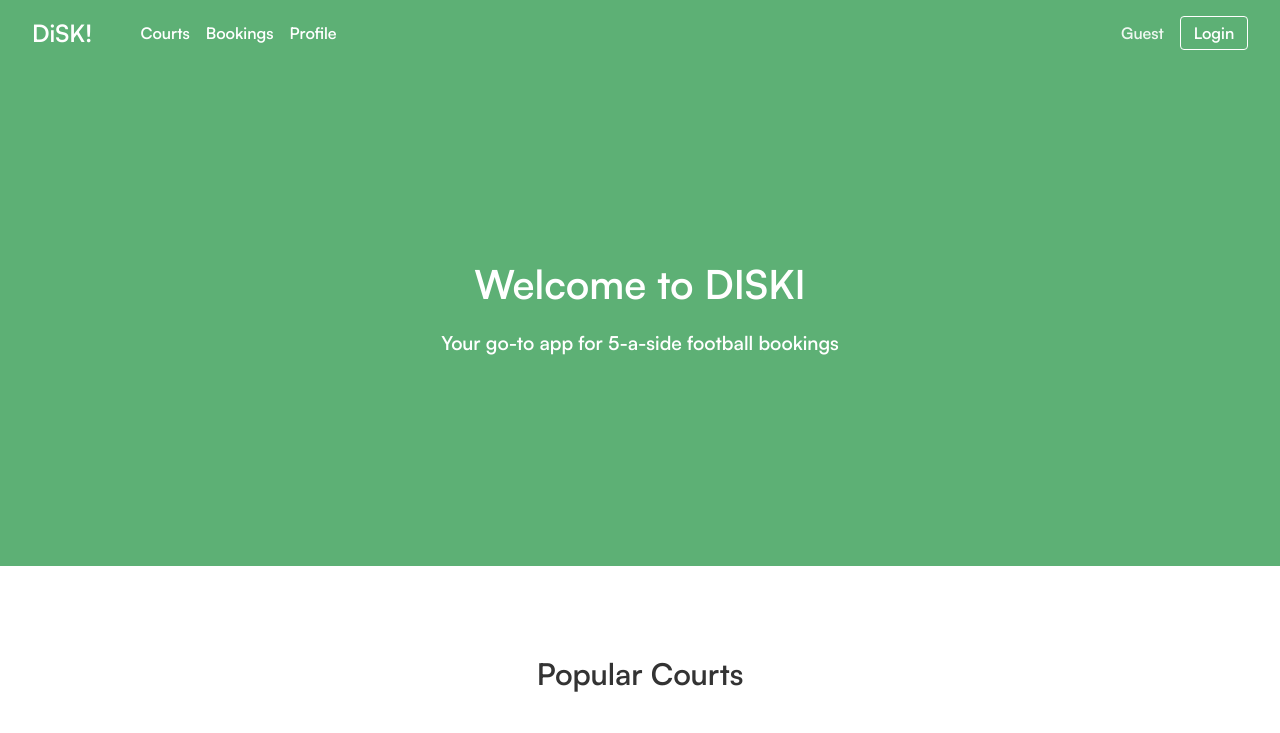
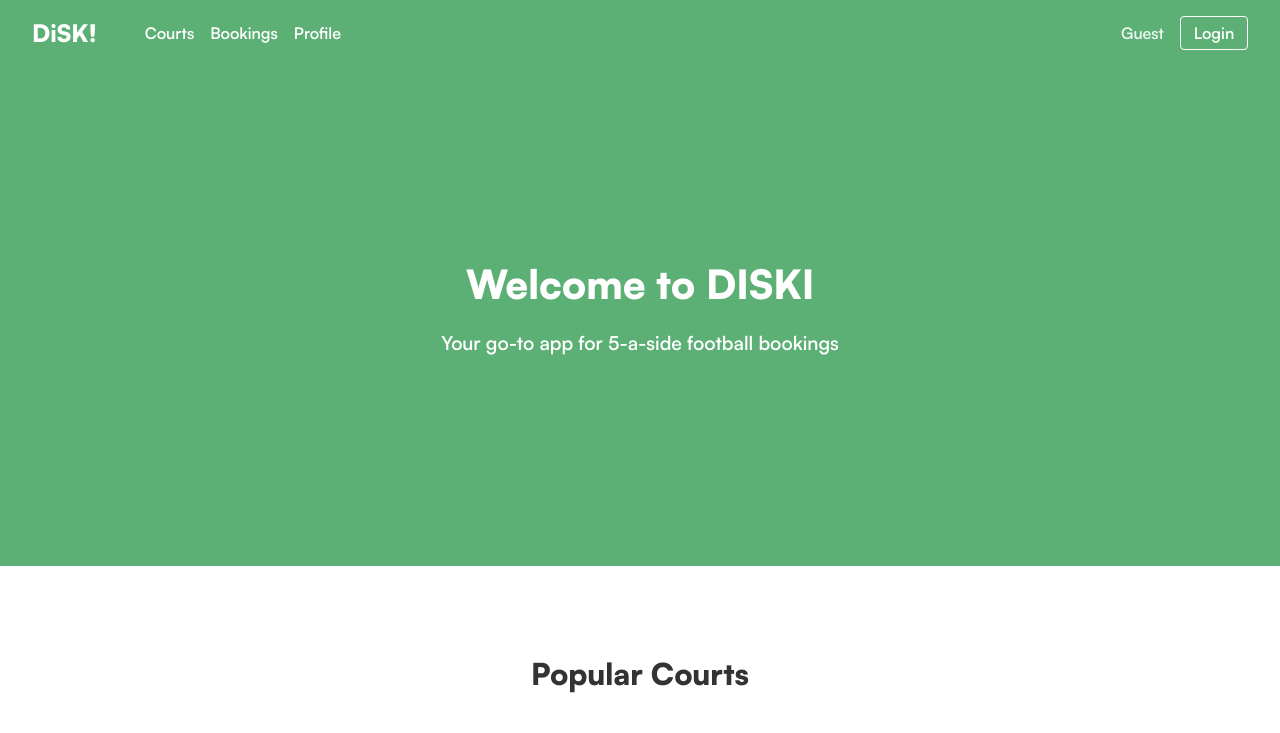
Before and after one commit to DanzoLuvsKFC/diski, a React (Create React App) app: page / in a window 1280 px wide. Shown: the top 733 px of the page. Built offline with nearby package versions, Linux system fonts and the light colour scheme.

Commit message:
HUMMINGBIRDD

```diff
--- a/public/index.html
+++ b/public/index.html
@@ -17,12 +17,22 @@
     @font-face {
       font-family: 'Satoshi';
       src: url('/fonts/Satoshi.ttf') format('truetype');
-      font-weight:600
+      font-weight: 600
+    }
+
+    @font-face {
+      font-family: 'SatoshiBold';
+      src: url('/fonts/SatoshiBold.otf') format('opentype');
+      font-weight: bold;
     }
 
     body {
-      font-family: 'Satoshi', sans-serif;
-    }
+    font-family: 'Satoshi', sans-serif;
+  }
+
+  h1, h2, h3, h4, h5, h6 {
+    font-family: 'SatoshiBold', sans-serif;
+  }
   </style>
 </head>
 
--- a/src/components/Nav.css
+++ b/src/components/Nav.css
@@ -12,7 +12,8 @@
 
 /* Brand/logo */
 .brand-logo {
-  font-weight: 700;
+  font-family: 'SatoshiBold', sans-serif;
+  font-weight: 800;
   font-size: 1.5rem;
   color: white;
   text-decoration: none;
```
Also changed, not shown: public/fonts/SatoshiBold.otf (added).
